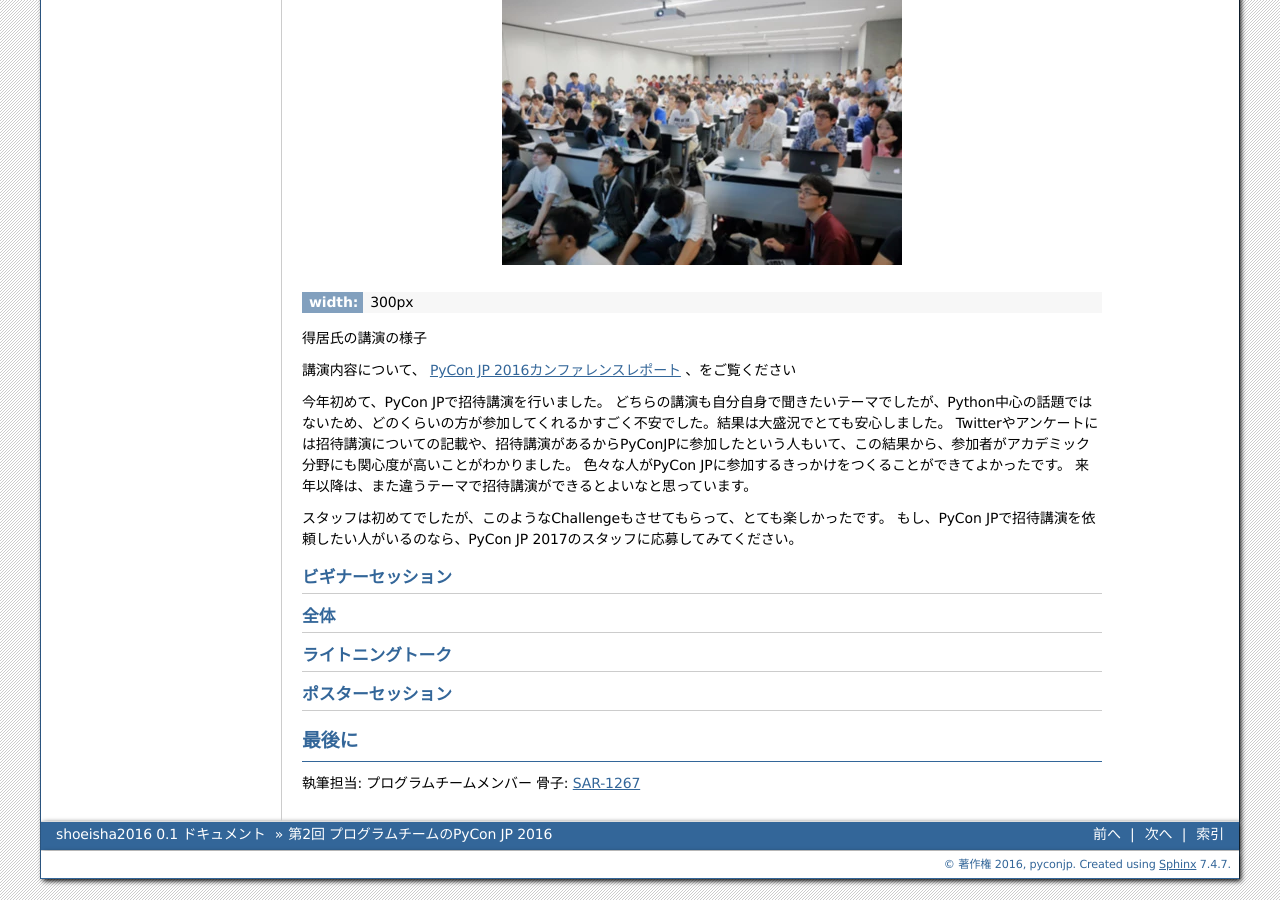
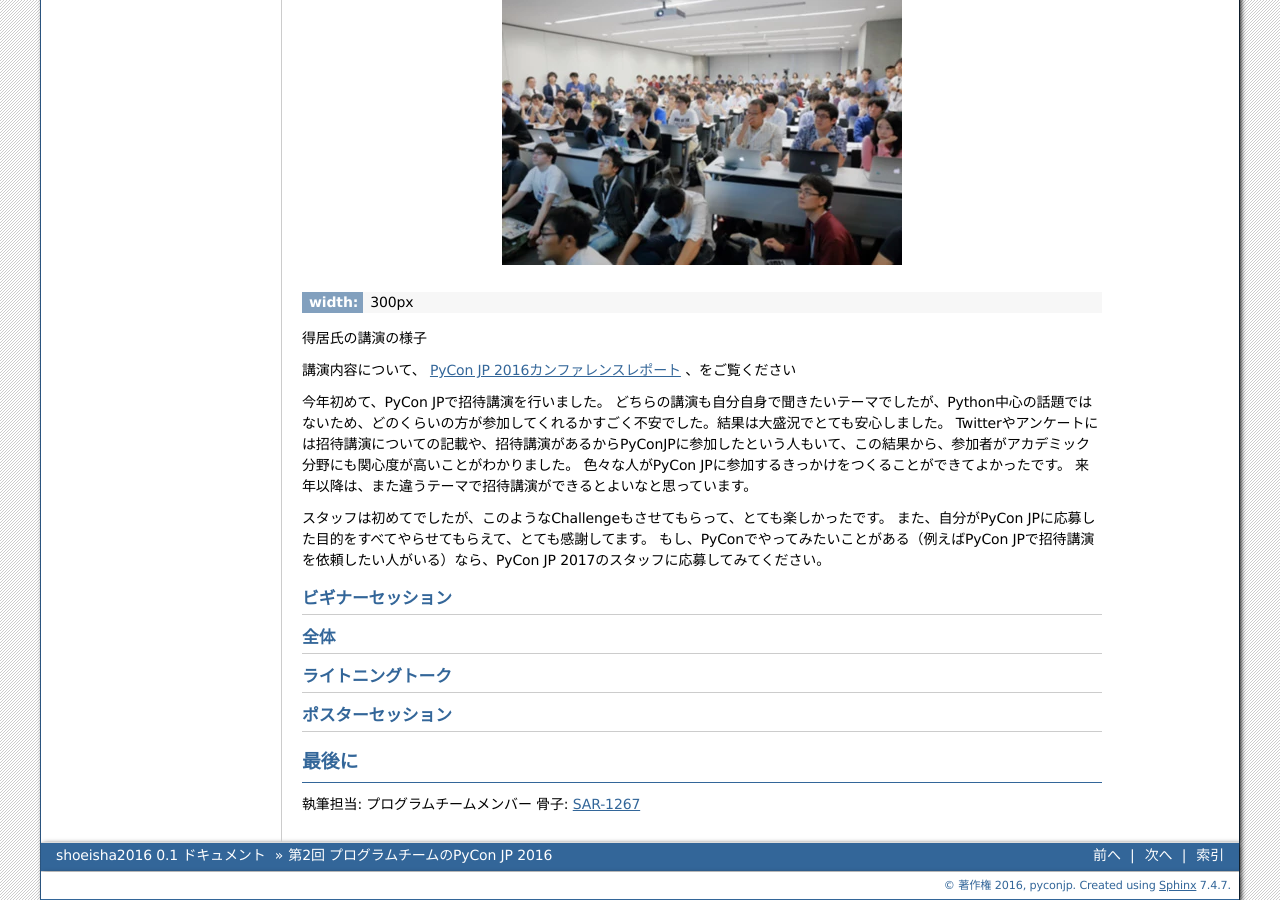
Before and after one commit to pyconjp/shoeisha2016, a Sphinx documentation site: the page built from source/afterreport_02_program.rst, in a window 1280 px wide and 900 px high, scrolled down 1060 px. Built offline with Sphinx 7.4.7, drawn with Linux system fonts in a browser that asks for light colours.

Commit message:
more explain

```diff
--- a/source/afterreport_02_program.rst
+++ b/source/afterreport_02_program.rst
@@ -67,7 +67,8 @@ Twitterやアンケートには招待講演についての記載や、招待講
 来年以降は、また違うテーマで招待講演ができるとよいなと思っています。
 
 スタッフは初めてでしたが、このようなChallengeもさせてもらって、とても楽しかったです。
-もし、PyCon JPで招待講演を依頼したい人がいるのなら、PyCon JP 2017のスタッフに応募してみてください。
+また、自分がPyCon JPに応募した目的をすべてやらせてもらえて、とても感謝してます。
+もし、PyConでやってみたいことがある（例えばPyCon JPで招待講演を依頼したい人がいる）なら、PyCon JP 2017のスタッフに応募してみてください。
 
 ビギナーセッション
 ----------------------------------
```
